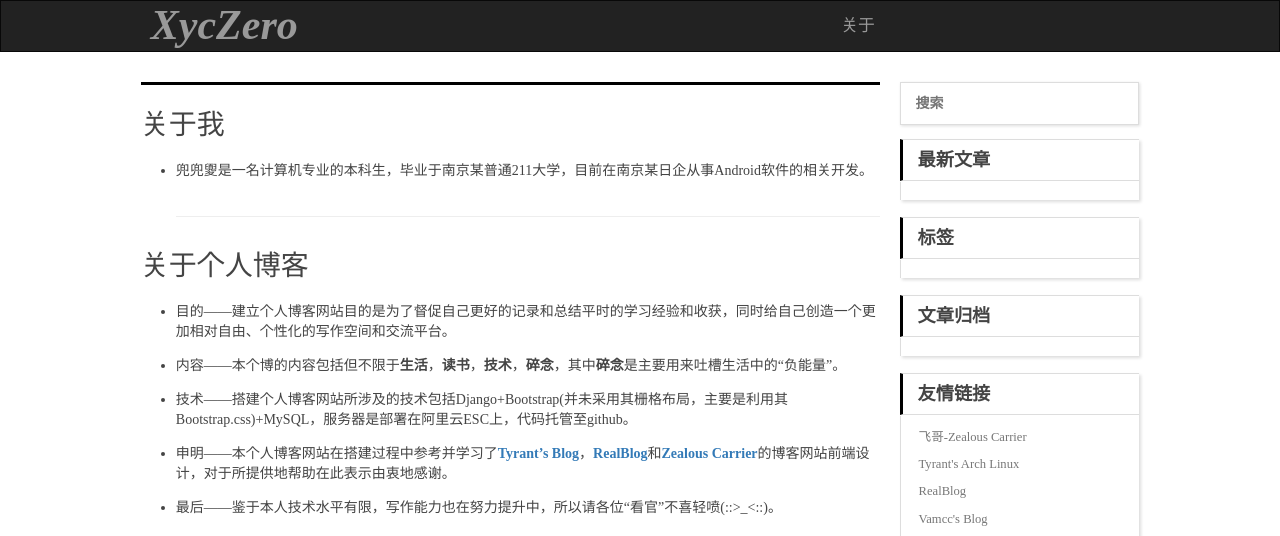
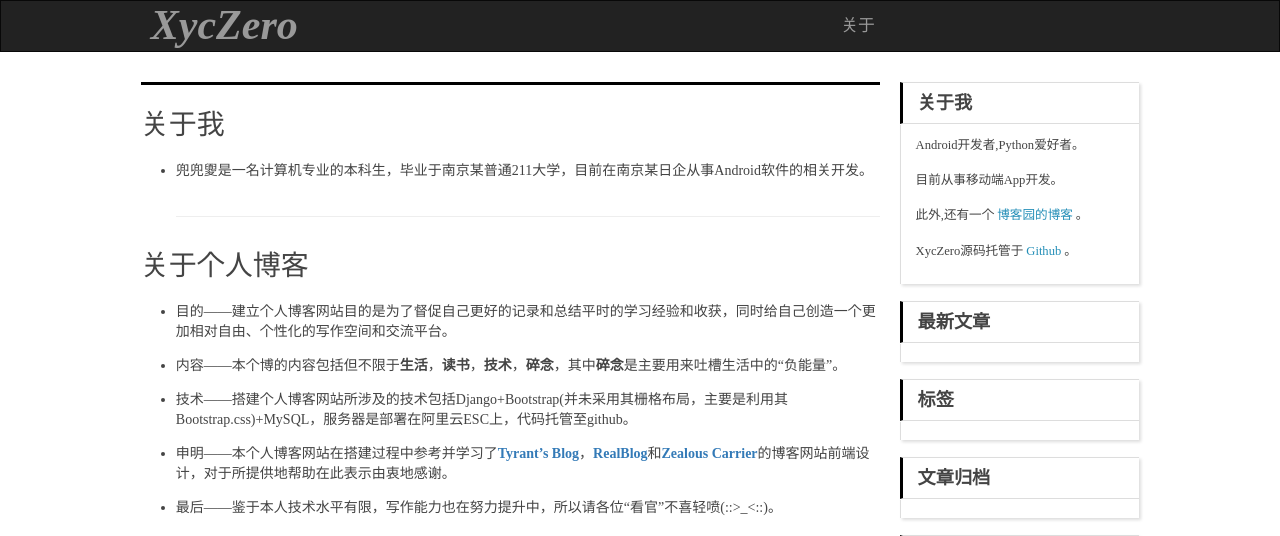
Before and after one commit to xyczero/pcms, a Django app: page /blog/about/ in a window 1280 px wide. Shown: the top 536 px of the page. Run offline with Django 3.2, Linux system fonts and the light colour scheme; data that the repository does not hold is empty; some libraries are stand-ins or nearby versions.

Commit message:
add about me intro

```diff
--- a/static/css/style.css
+++ b/static/css/style.css
@@ -853,14 +853,24 @@ article footer .addthis iframe {
 	text-decoration: none;
 }
 
+#sidebar .widget .entry a:hover {
+	color: #258fb8;
+}
+
+#sidebar .widget .entry .aboutme a{
+	color: #258fb8;
+	padding: 1px 3px 1px 3px;
+
+}
+
+#sidebar .widget .entry .aboutme a:hover {
+	text-decoration: underline;
+}
+
 #sidebar .widget .entry .archive-collapsed-a{
 	color: #777;
 	padding: 0 3px 0 15px;
 	text-decoration: none;
-}
-
-#sidebar .widget .entry a:hover {
-	color: #258fb8;
 }
 
 #sidebar .widget .archive-expanded {
--- a/templates/blog/blog_base.html
+++ b/templates/blog/blog_base.html
@@ -42,7 +42,7 @@
 {% endblock %}
 
 {% block aside %}
-	<div class="search">
+	<!-- <div class="search">
   		<form action="http://www.baidu.com/baidu" method="get" target="_blank" accept-charset="utf-8">
 			<input name=tn type=hidden value=baidu>
 			<input name=tn type=hidden value="bds">
@@ -51,7 +51,19 @@
 			<input name=si type=hidden value="www.xyczero.com">
 			<input type=text name=word size=30 placeholder="搜索">
 		</form>
+	</div> -->
+
+	{% block about %}
+		<div class="widget tag">
+  		<h3 class="title">关于我</h3>
+ 		<ul class="entry">
+ 				<p>Android开发者,Python爱好者。</p>
+ 				<p>目前从事移动端App开发。</p>
+ 				<p class="aboutme">此外,还有一个<a href="http://www.cnblogs.com/xyczero/">博客园的博客</a>。</p>
+				<p class="aboutme">XycZero源码托管于<a href="https://github.com/xyczero/pcms">Github</a>。</p>
+		</ul>
 	</div>
+	{% endblock %}
 
 	{% block newest %}
 		<div class="widget tag">
```
